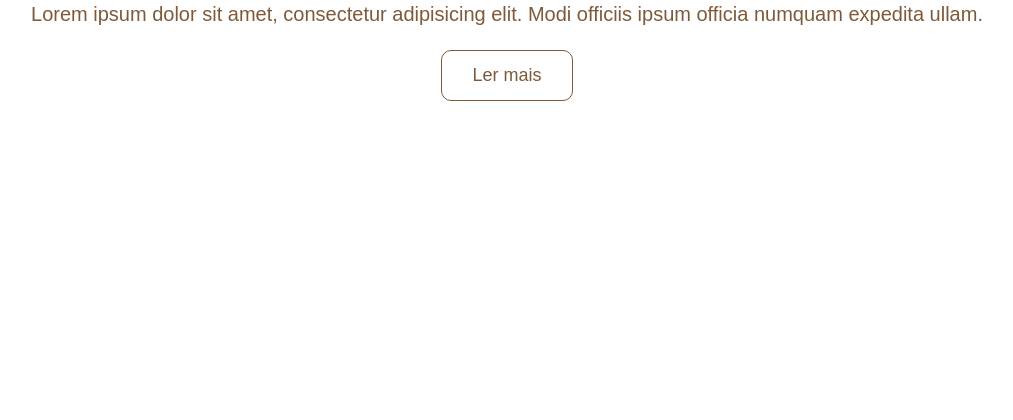
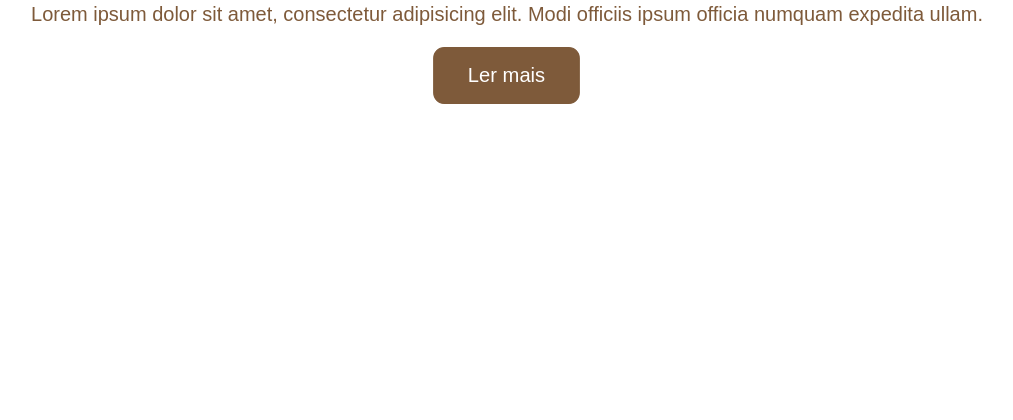
Before and after one commit to Allan-Neves/Fullscreen-Landing, a plain HTML site: page index.html in a window 1280 px wide. In both pictures the pointer is over the link "Ler mais". Shown: the part 380-800 px from the top of the page, without its empty margins (133-1146 px from the left). Drawn offline with Linux system fonts and the light colour scheme.

Commit message:
Atualizando estilo do botao

```diff
--- a/style.css
+++ b/style.css
@@ -78,3 +78,14 @@ a {
     background-color: #926239;
     color: #fff;
 }
+
+a {
+    transition: all 0.7s;
+}
+
+a:hover {
+    cursor: pointer;
+    background-color: var(--cor-principal);
+    color: white;
+    transform: scale(1.12);
+}
```
